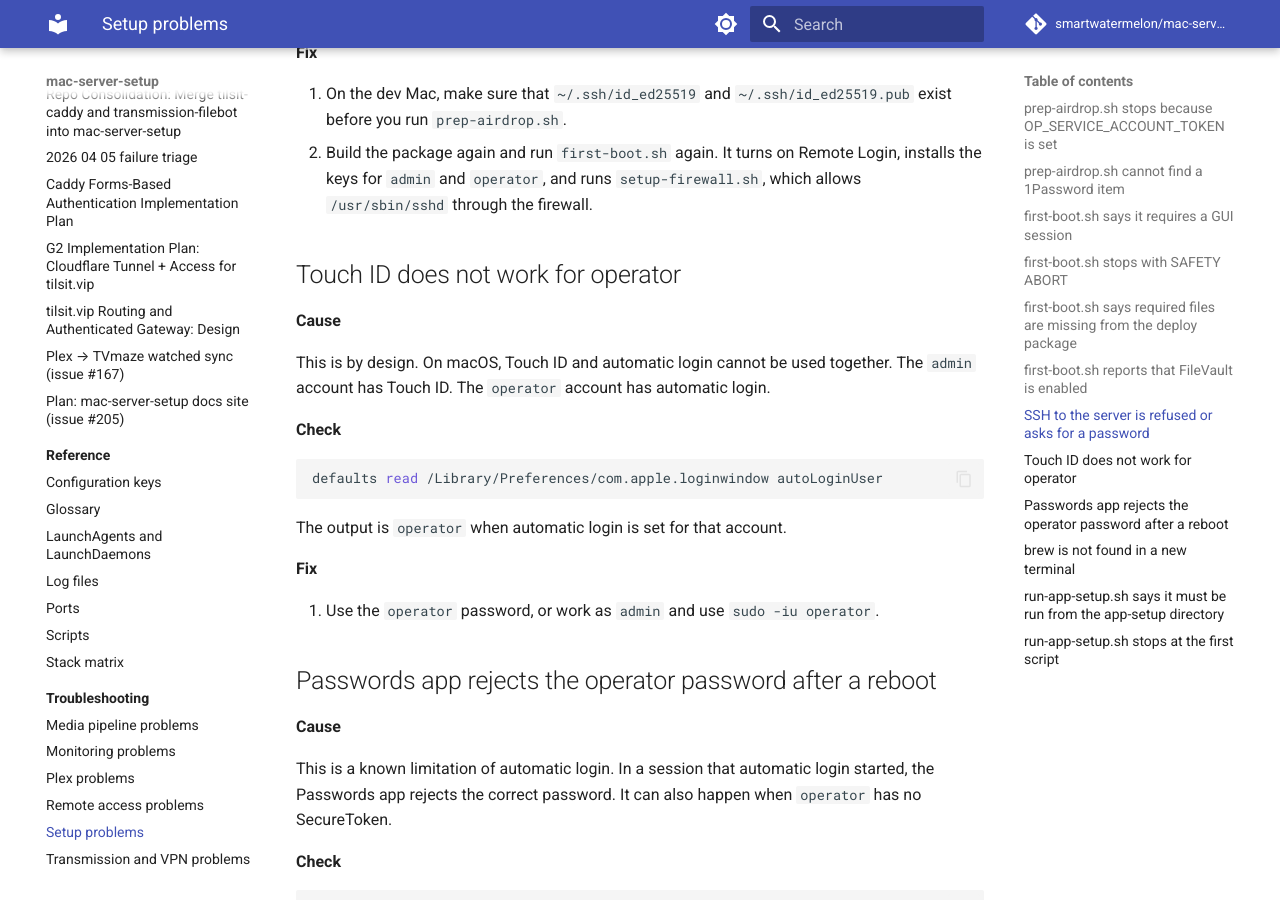
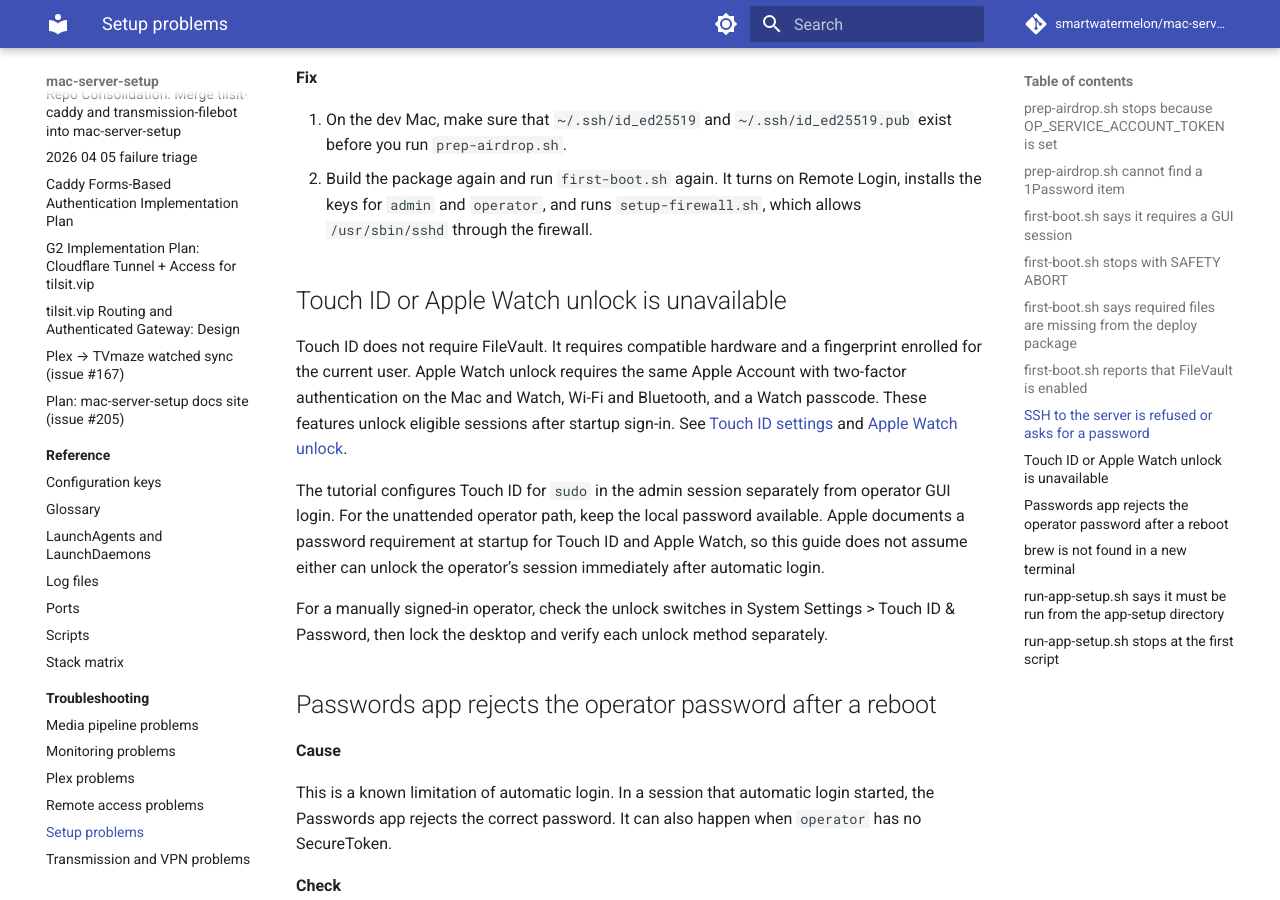
Before and after one commit to smartwatermelon/mac-server-setup, an MkDocs documentation site: the page built from docs/troubleshooting/setup.md, in a window 1280 px wide and 900 px high, scrolled down 4211 px. Built offline with MkDocs 1.6.1 and Material for MkDocs 9.7.7, drawn with Linux system fonts in a browser that asks for light colours; comment, search, counter and statistics services are not loaded; some of the changed text lies outside the part shown.

Commit message:
docs: clarify FileVault, automatic login, and biometric unlock (#279)
## Summary

- Explain why the unattended operator workflow requires FileVault off
and how FileVault affects startup protection on Apple silicon.
- Distinguish Apple Account sign-in, local credentials, Touch ID for
sudo, and Touch ID or Apple Watch for desktop unlock.
- Document that the one-time operator setup leaves screen locking to
macOS or the operator.

## Validation

- Strict Zensical build
- 37 documentation tests covering references, sensitive values, and the
generated config reference
- Markdown lint and repository commit and push checks

Co-authored-by: Andrew Rich <676392+twistedmelonman@users.noreply.github.com>

````diff
--- a/docs/troubleshooting/setup.md
+++ b/docs/troubleshooting/setup.md
@@ -116,7 +116,7 @@ Each line names one missing file.
 
 **Cause**
 
-FileVault was turned on during macOS setup. FileVault prevents automatic login, and the `operator` account needs automatic login to start its services after a reboot.
+FileVault blocks unattended GUI login. The operator’s LaunchAgents start at GUI login. With FileVault enabled, provide a boot credential and sign in as the operator to load those agents. The steps below apply if you choose the tutorial’s unattended startup path.
 
 **Check**
 
@@ -160,23 +160,13 @@ sudo /usr/libexec/ApplicationFirewall/socketfilterfw --listapps
 1. On the dev Mac, make sure that `~/.ssh/id_ed25519` and `~/.ssh/id_ed25519.pub` exist before you run `prep-airdrop.sh`.
 2. Build the package again and run `first-boot.sh` again. It turns on Remote Login, installs the keys for `admin` and `operator`, and runs `setup-firewall.sh`, which allows `/usr/sbin/sshd` through the firewall.
 
-## Touch ID does not work for operator
+## Touch ID or Apple Watch unlock is unavailable
 
-**Cause**
+Touch ID does not require FileVault. It requires compatible hardware and a fingerprint enrolled for the current user. Apple Watch unlock requires the same Apple Account with two-factor authentication on the Mac and Watch, Wi-Fi and Bluetooth, and a Watch passcode. These features unlock eligible sessions after startup sign-in. See [Touch ID settings](https://support.apple.com/guide/mac-help/mchl319754b3/mac) and [Apple Watch unlock](https://support.apple.com/en-us/102442).
 
-This is by design. On macOS, Touch ID and automatic login cannot be used together. The `admin` account has Touch ID. The `operator` account has automatic login.
+The tutorial configures Touch ID for `sudo` in the admin session separately from operator GUI login. For the unattended operator path, keep the local password available. Apple documents a password requirement at startup for Touch ID and Apple Watch, so this guide does not assume either can unlock the operator’s session immediately after automatic login.
 
-**Check**
-
-```bash
-defaults read /Library/Preferences/com.apple.loginwindow autoLoginUser
-```
-
-The output is `operator` when automatic login is set for that account.
-
-**Fix**
-
-1. Use the `operator` password, or work as `admin` and use `sudo -iu operator`.
+For a manually signed-in operator, check the unlock switches in System Settings > Touch ID & Password, then lock the desktop and verify each unlock method separately.
 
 ## Passwords app rejects the operator password after a reboot
 
````
Also changed, not shown: docs/explanation/architecture.md (+1 -1 lines), docs/get-started/05-first-boot.md (+6 -6 lines), docs/get-started/07-operator-login.md (+2 -2 lines), docs/get-started/apple-first-boot-dialogs.md (+4 -5 lines).
